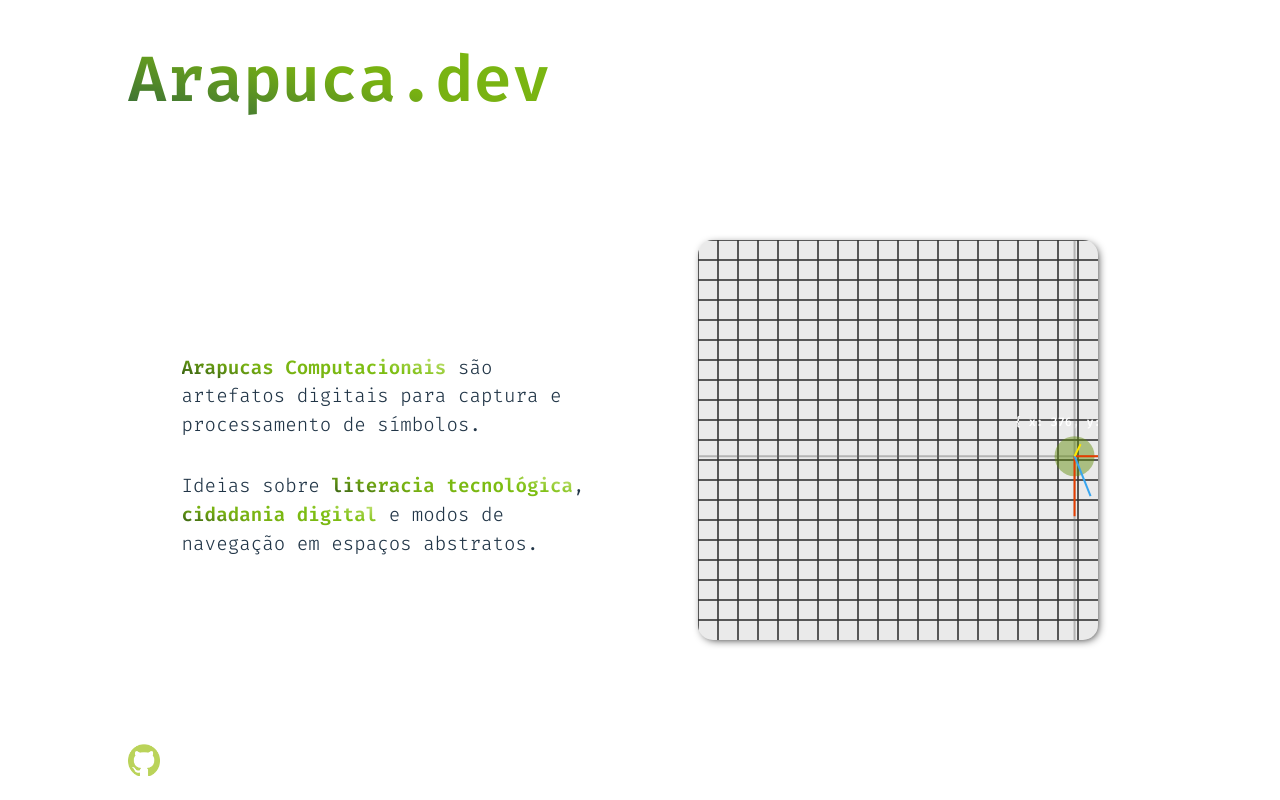
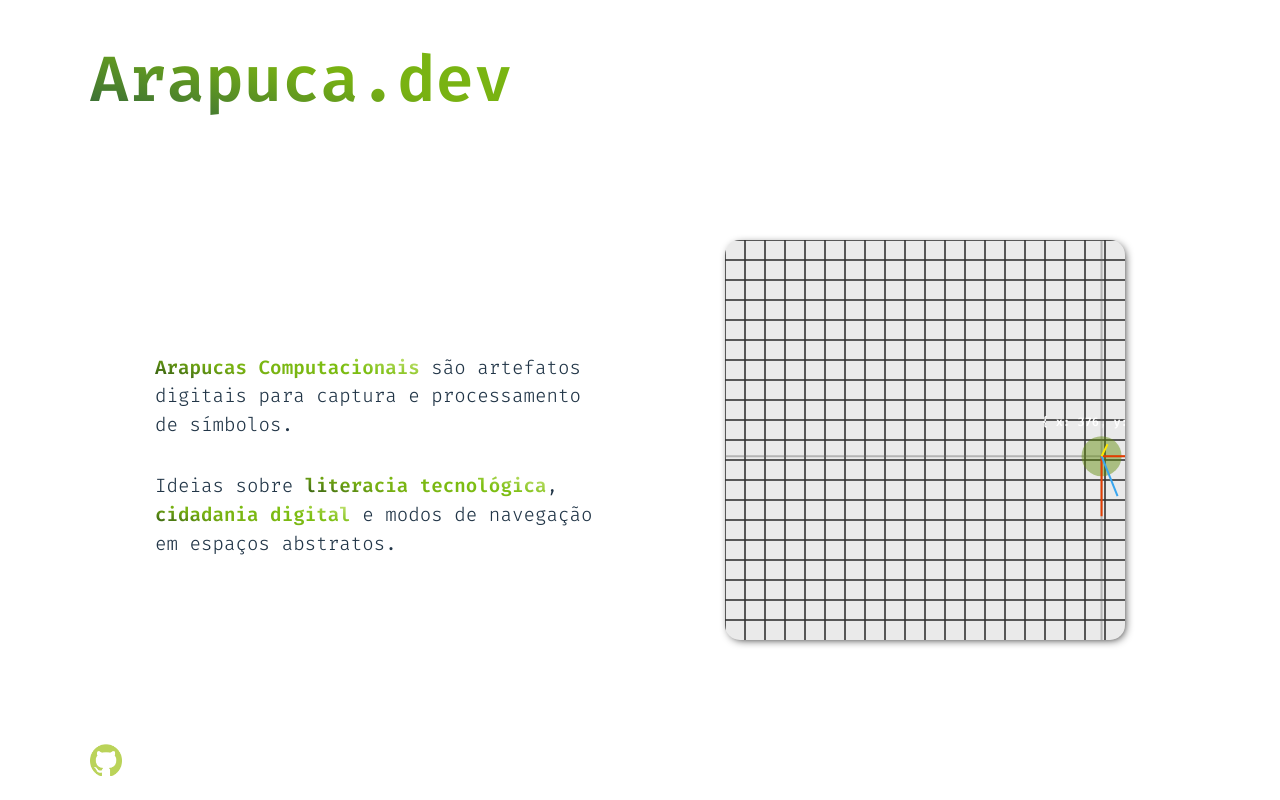
Before and after one commit to LeonAndrade/arapuca.dev, a React (Vite) app: page / in a window 1280 px wide. Built offline with nearby package versions, Linux system fonts and the light colour scheme; a web font is replaced by a local one.

Commit message:
limitar largura da home

```diff
--- a/src/App.css
+++ b/src/App.css
@@ -45,6 +45,7 @@ p, h1, h2, h3, h4, h5, h6 {
 
 .header {
   max-width: 80%;
+  max-width: 1100px;
   height: 20%;
   margin: 0 auto;
   display: flex;
@@ -61,6 +62,7 @@ p, h1, h2, h3, h4, h5, h6 {
 .footer {
   height: 10%;
   max-width: 80%;
+  max-width: 1100px;
   margin: 0 auto;
   display: flex;
   align-items: center;
@@ -74,6 +76,7 @@ p, h1, h2, h3, h4, h5, h6 {
 .main {
   height: 70%;
   max-width: 80%;
+  max-width: 1100px;
   margin: 0 auto;
   display: flex;
   flex-direction: row;
@@ -87,17 +90,12 @@ p, h1, h2, h3, h4, h5, h6 {
   width: 40%;
   display: flex;
   flex-direction: column;
-  justify-content: center;
-  align-items: center;
-  text-align: center;
-
   font-size: 1.2rem;
 }
 
 .intro p {
   height: fit-content;
   margin-top: 2rem;
-  justify-content: center;
   text-align: left;
 }
 
```
